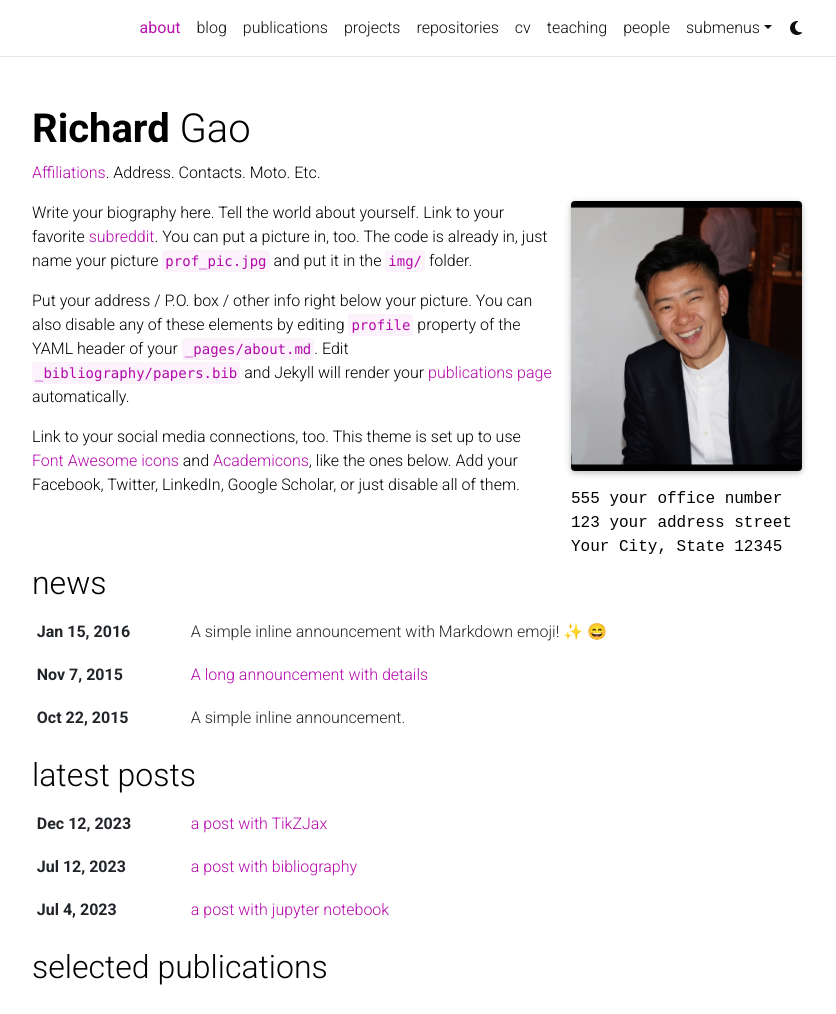
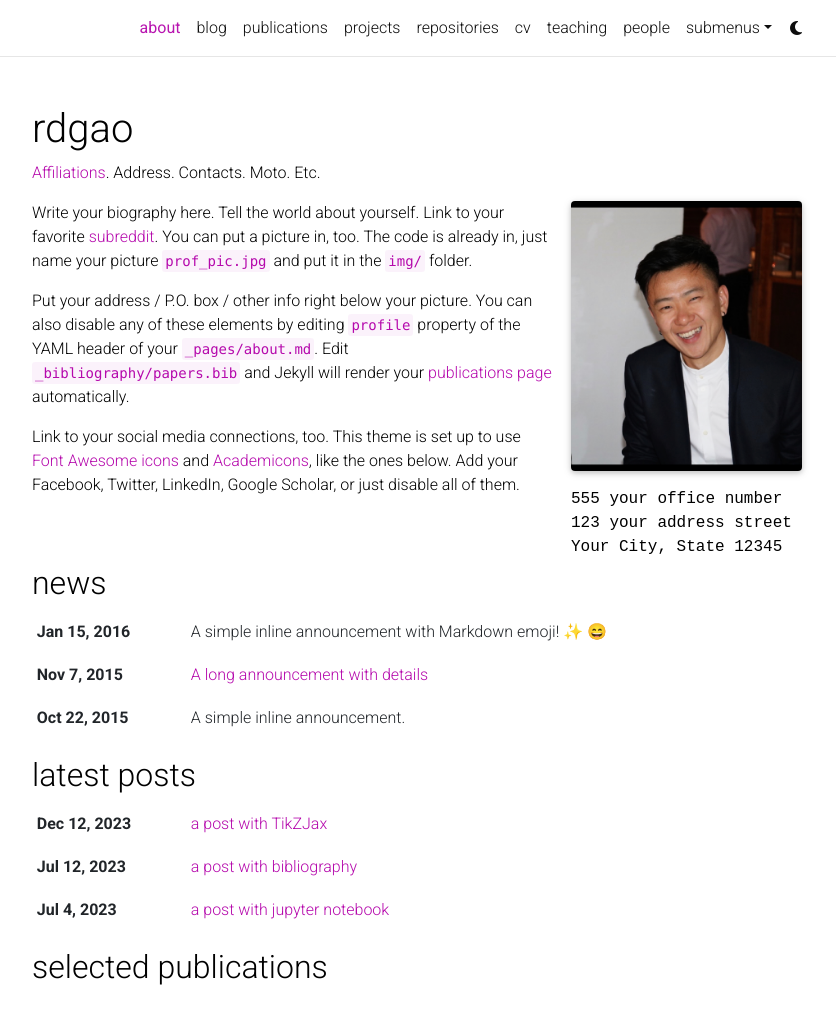
Before and after one commit to rdgao/my-al-folio, a Jekyll site: the page built from _pages/about.md, in a window 1280 px wide and 1303 px high, cut to the strip 0-1014 px from the top of the window. Shown: the whole strip, without its empty margins (223-1059 px from the left). Built offline with Jekyll 4.4.1, drawn with Linux system fonts in a browser that asks for light colours; full-size pictures stand in for the smaller copies a plugin makes; emoji names are drawn with the system emoji font; comment, search, counter and statistics services are not loaded; a style sheet for code colours, icons or effects is not loaded.

Commit message:
lock update

```diff
--- a/_config.yml
+++ b/_config.yml
@@ -2,7 +2,7 @@
 # Site settings
 # -----------------------------------------------------------------------------
 
-title: blank # the website title (if blank, full name will be used instead)
+title: rdgao # the website title (if blank, full name will be used instead)
 first_name: Richard
 middle_name:
 last_name: Gao
```
